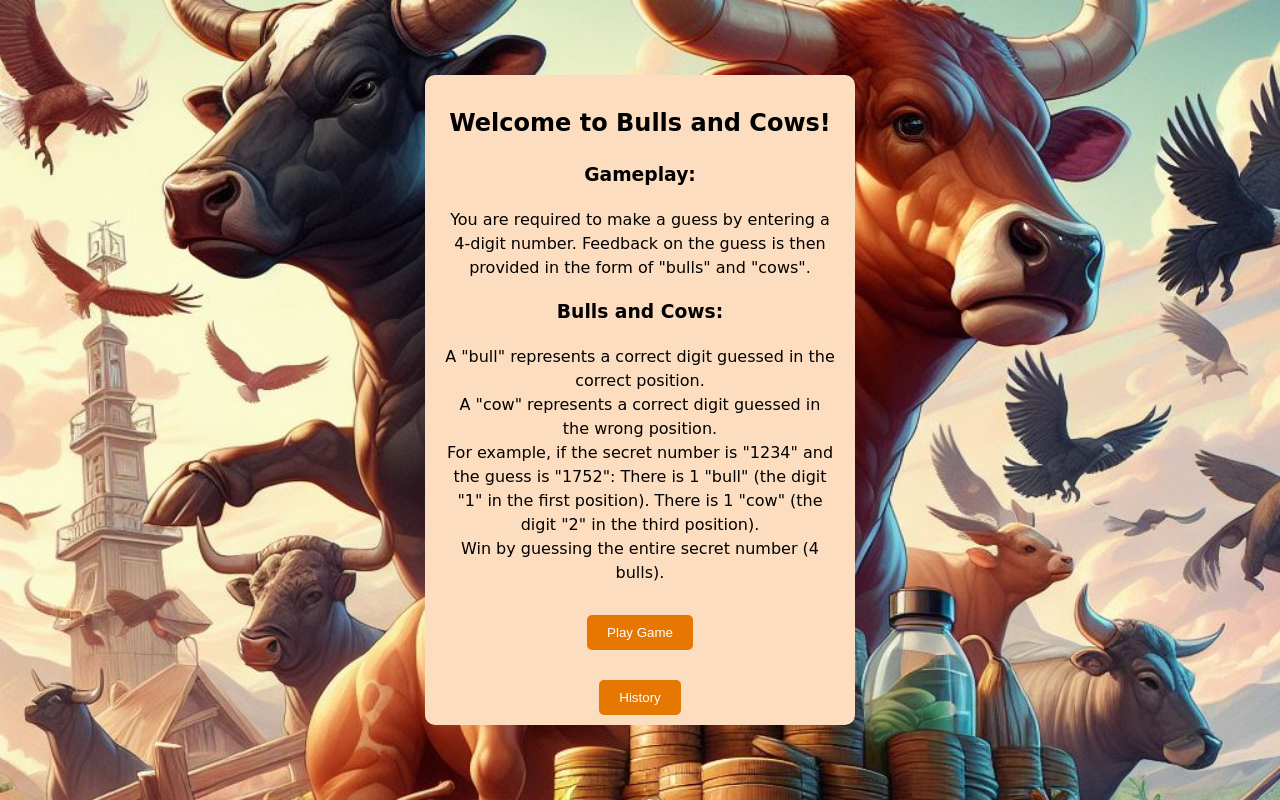
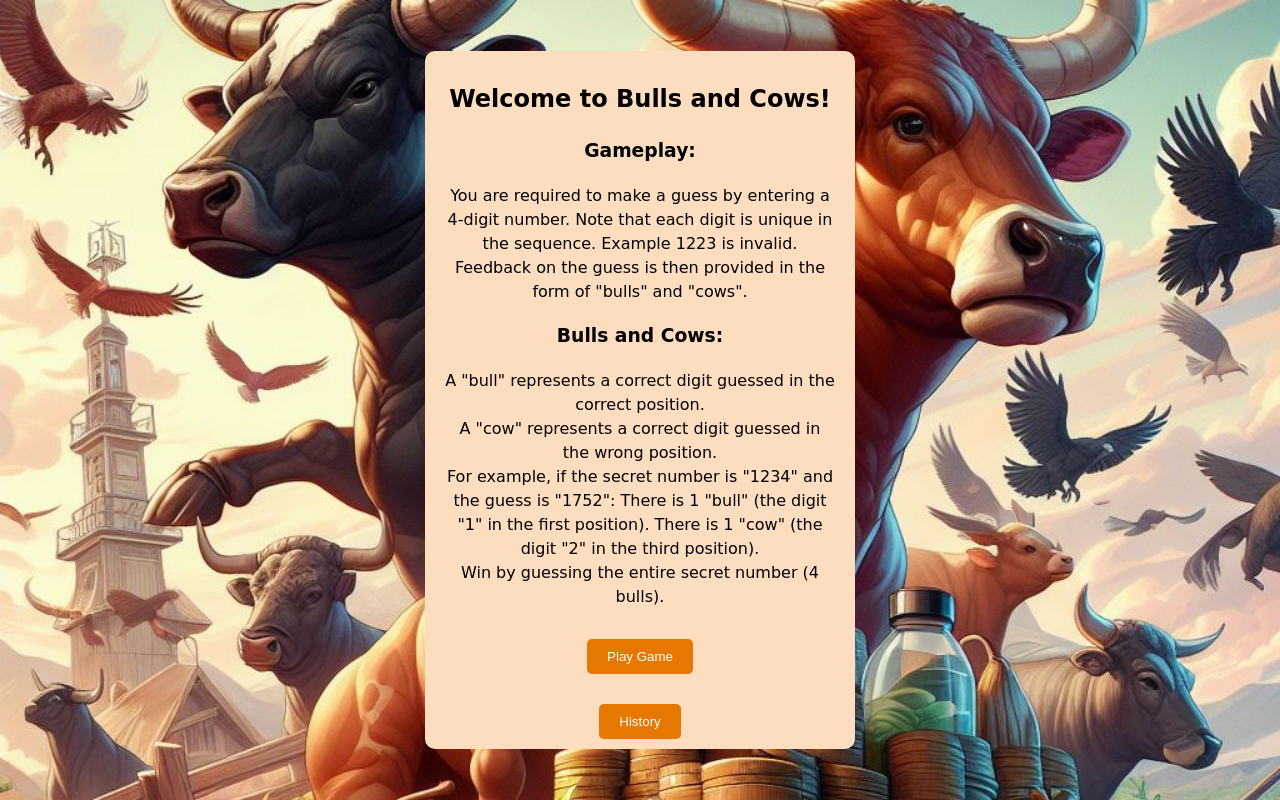
Before and after one commit to DeepthiValachery/BullsAndCows, a Flask app: template App/templates/welcome.html in a window 1280 px wide. Run offline with Flask 3, Linux system fonts and the light colour scheme; the template is opened without the code that fills it, so the values that code supplies are empty.

Commit message:
Updated instructions in welcome screen.

```diff
--- a/App/templates/welcome.html
+++ b/App/templates/welcome.html
@@ -12,7 +12,7 @@
 			<h2>Welcome to Bulls and Cows!</h2>
 			<div>
 				<h3>Gameplay:</h3>
-				You are required to make a guess by entering a 4-digit number.
+				You are required to make a guess by entering a 4-digit number. Note that each digit is unique in the sequence. Example 1223 is invalid.
 				Feedback on the guess is then provided in the form of "bulls" and "cows".<br>
 				<h3>Bulls and Cows:</h3>
 				A "bull" represents a correct digit guessed in the correct position.<br>
```
